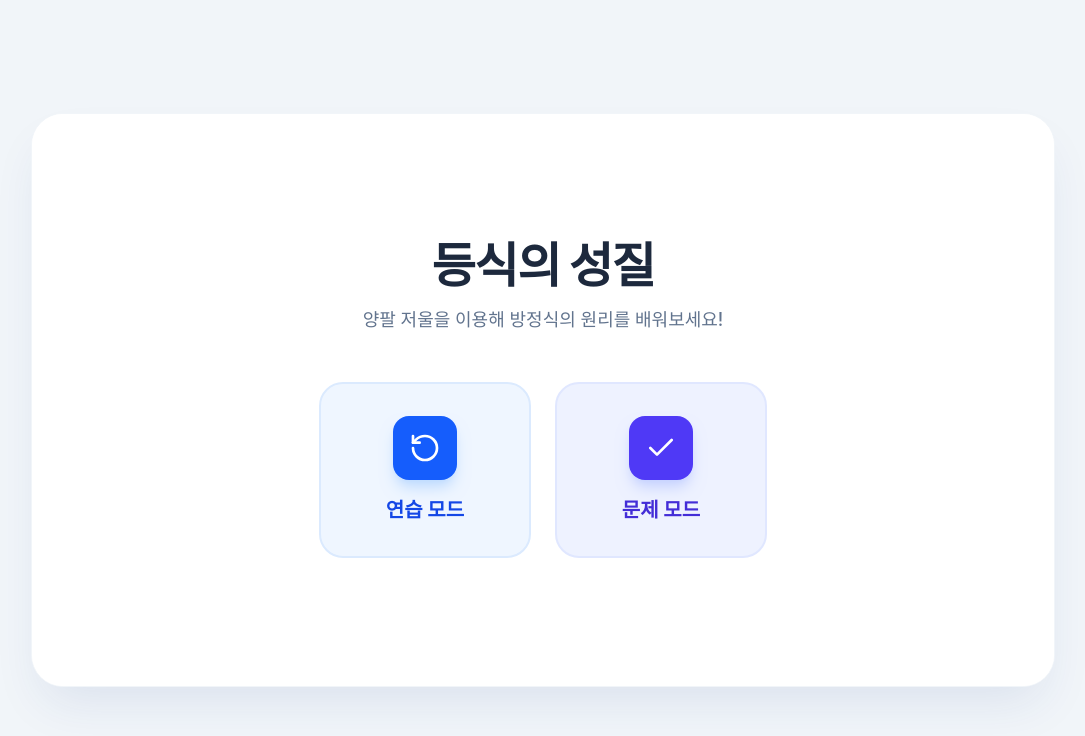
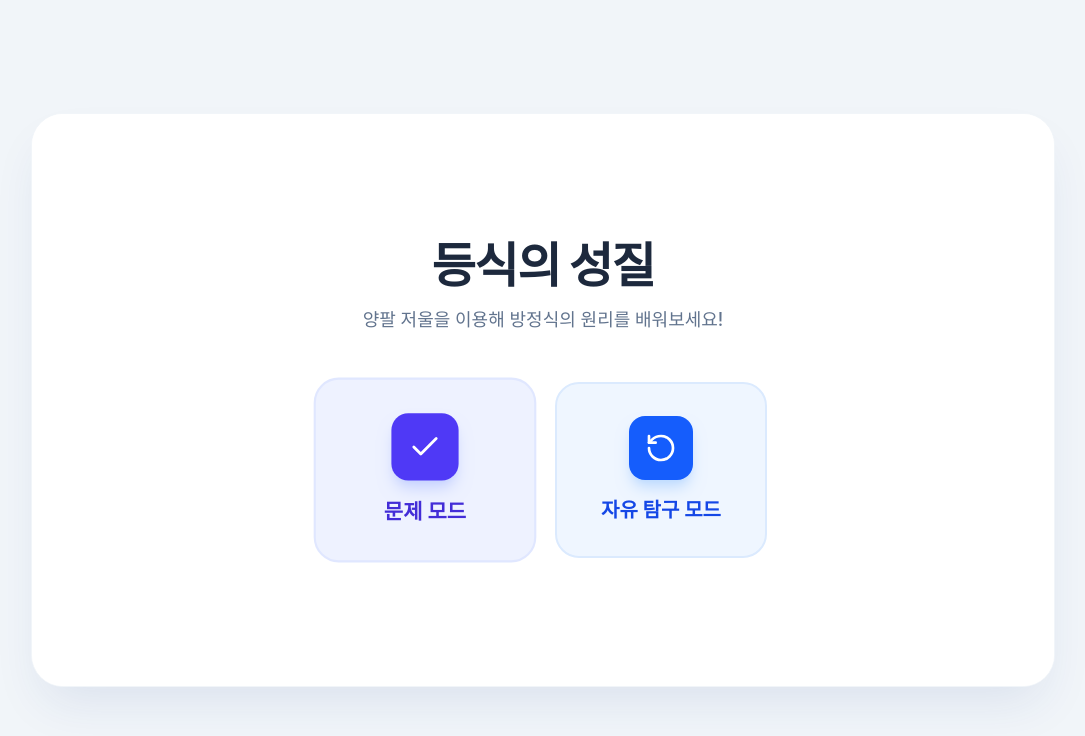
Before and after one commit to J-SangIl/3-6-properties-of-equations, a React (Vite) app: page / in a window 1280 px wide. Shown: the top 736 px of the page, without its empty margins (97-1182 px from the left). Built offline with nearby package versions, Linux system fonts and the light colour scheme.

Commit message:
feat: remove practice mode and highlight problem mode
Simplified the main menu by removing the practice mode button and applying a scale effect to the problem mode button to improve user focus.

```diff
--- a/src/App.tsx
+++ b/src/App.tsx
@@ -522,22 +522,22 @@ export default function App() {
                 </div>
                 <div className="flex gap-6 w-full max-w-md">
                     <button
-                        onClick={startPractice}
-                        className="flex-1 flex flex-col items-center gap-4 p-8 bg-blue-50 border-2 border-blue-100 rounded-3xl hover:border-blue-300 hover:bg-blue-100/50 transition-all group"
-                    >
-                        <div className="w-16 h-16 bg-blue-600 rounded-2xl flex items-center justify-center text-white shadow-lg shadow-blue-200 group-hover:scale-110 transition-transform">
-                            <RotateCcw size={32} />
-                        </div>
-                        <span className="text-xl font-bold text-blue-700">연습 모드</span>
-                    </button>
-                    <button
                         onClick={startProblem}
-                        className="flex-1 flex flex-col items-center gap-4 p-8 bg-indigo-50 border-2 border-indigo-100 rounded-3xl hover:border-indigo-300 hover:bg-indigo-100/50 transition-all group"
+                        className="flex-1 flex flex-col items-center gap-4 p-8 bg-indigo-50 border-2 border-indigo-100 rounded-3xl hover:border-indigo-300 hover:bg-indigo-100/50 transition-all group lg:scale-105 cursor-pointer"
                     >
                         <div className="w-16 h-16 bg-indigo-600 rounded-2xl flex items-center justify-center text-white shadow-lg shadow-indigo-200 group-hover:scale-110 transition-transform">
                             <Check size={32} />
                         </div>
                         <span className="text-xl font-bold text-indigo-700">문제 모드</span>
+                    </button>
+                    <button
+                        onClick={startPractice}
+                        className="flex-1 flex flex-col items-center gap-4 p-8 bg-blue-50 border-2 border-blue-100 rounded-3xl hover:border-blue-300 hover:bg-blue-100/50 transition-all group cursor-pointer"
+                    >
+                        <div className="w-16 h-16 bg-blue-600 rounded-2xl flex items-center justify-center text-white shadow-lg shadow-blue-200 group-hover:scale-110 transition-transform">
+                            <RotateCcw size={32} />
+                        </div>
+                        <span className="text-xl font-bold text-blue-700">자유 탐구 모드</span>
                     </button>
                 </div>
            </div>
@@ -598,9 +598,9 @@ export default function App() {
                       </h4>
 
                       <p className="text-slate-600 text-sm font-bold leading-relaxed text-left mt-2">
-                        {tutorialStep === 1 && "왼쪽 돌 선택 상자에서 [-1] 단추를 누르고 개수를 3개로 맞춘 다음, [추가하기]를 눌러 양쪽에 똑같이 추가해 보세요!"}
-                        {tutorialStep === 2 && "양수 돌과 음수 돌이 함께 있을 때, 우측 아래의 [상쇄하기] 버튼을 누르면 반대되는 돌들이 서로 매칭되어 깔끔하게 사라집니다!"}
-                        {tutorialStep === 3 && "나누기 상자에서 [÷2]를 누르면 양 쪽 저울에 있는 돌의 개수를 2로 나눌 수 있습니다. 최종 답을 구해보세요!"}
+                        {tutorialStep === 1 && "[-1] 돌을 3번 누른 다음, [추가하기]버튼을 눌러 양쪽에 추가해주세요."}
+                        {tutorialStep === 2 && "[상쇄하기] 버튼을 누르면 부호가 서로 반대인 돌이 서로 상쇄되어 사라집니다!"}
+                        {tutorialStep === 3 && "[÷2]를 누르면 양 쪽 저울에 있는 돌의 개수를 2로 나눌 수 있습니다. 최종 답을 구해보세요!"}
                       </p>
                     </div>
                   </div>
```
